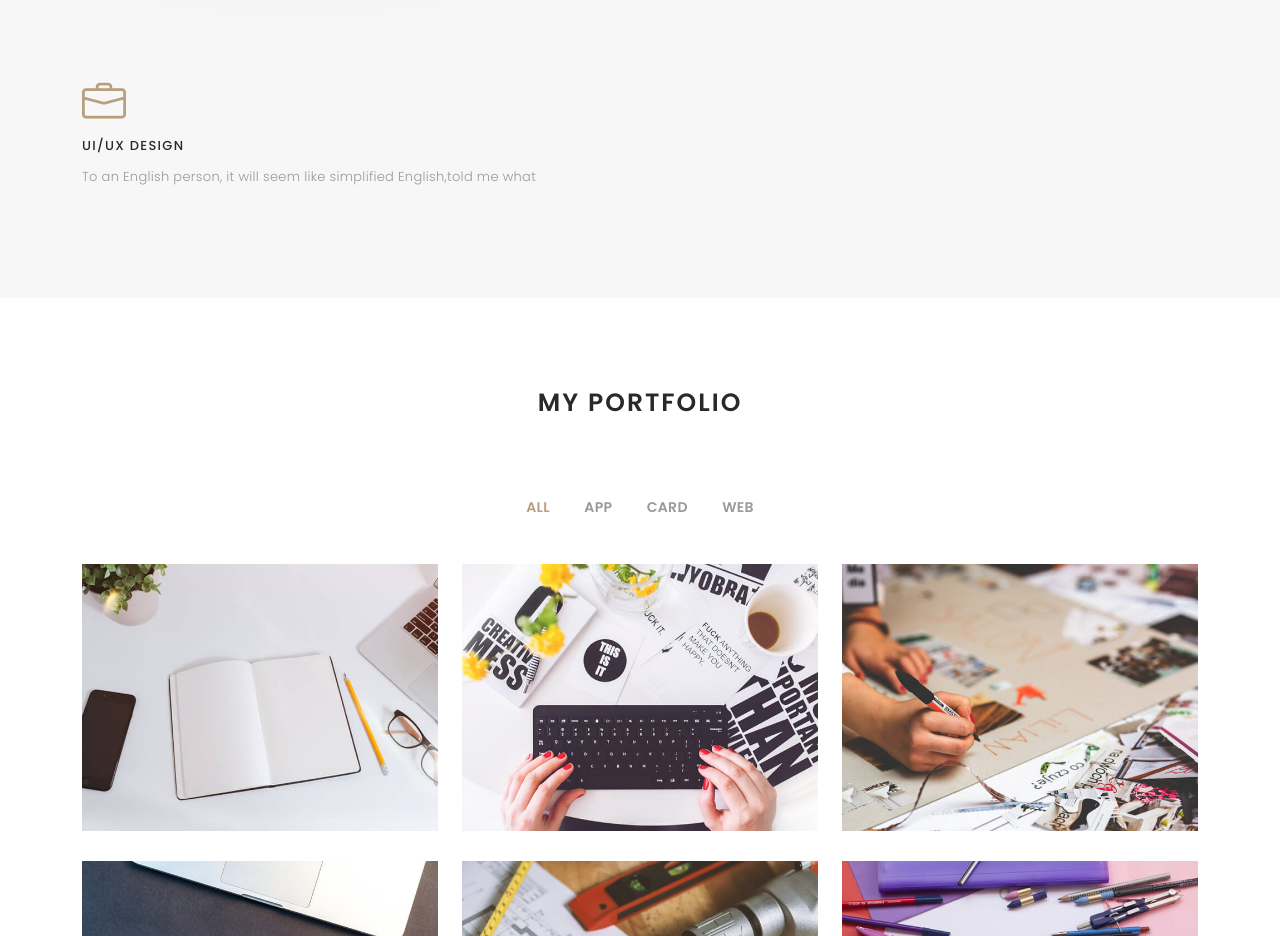
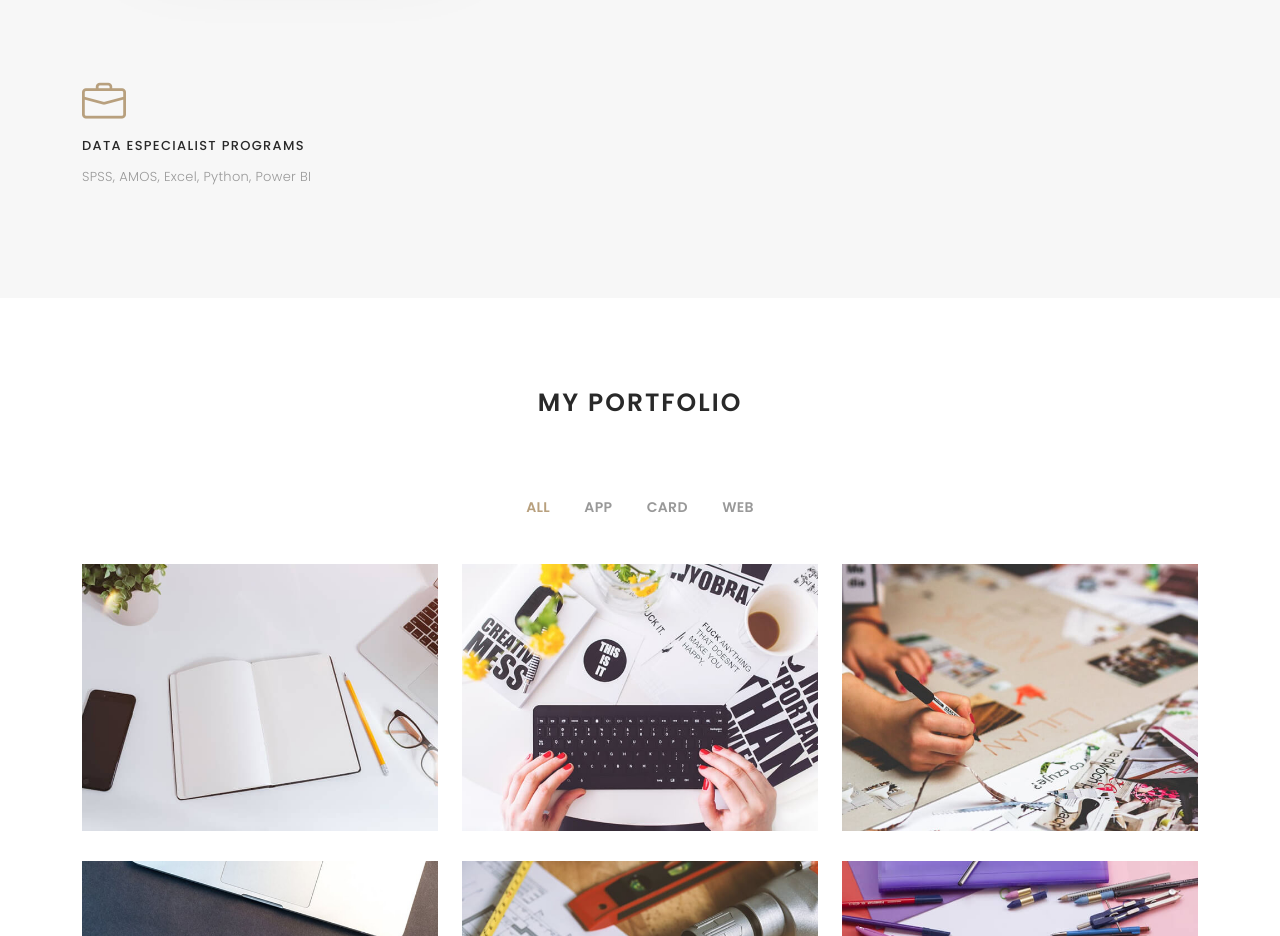
Before and after one commit to Gustavo-Martinez-Gutierrez/Real_sociedad_nacional_de_mineria_del_Peru, a plain HTML site: page index.html in a window 1280 px wide. Shown: the part 1340-2276 px from the top of the page. Drawn offline with nearby package versions, Linux system fonts and the light colour scheme; a web font is replaced by a local one.

Commit message:
Update index.html
description

```diff
--- a/index.html
+++ b/index.html
@@ -132,8 +132,8 @@
             <div class="swiper-slide">
               <div class="services-block">
                 <i class="bi bi-briefcase"></i>
-                <span>UI/UX DESIGN</span>
-                <p class="separator">To an English person, it will seem like simplified English,told me what </p>
+                <span>DATA ESPECIALIST PROGRAMS</span>
+                <p class="separator">SPSS, AMOS, Excel, Python, Power BI </p>
               </div>
             </div><!-- End testimonial item -->
 
@@ -141,15 +141,15 @@
               <div class="services-block">
                 <i class="bi bi-card-checklist"></i>
                 <span>BRAND IDENTITY</span>
-                <p class="separator">To an English person, it will seem like simplified English,told me what </p>
+                <p class="separator">To an emtrepeneur person, who Bridge Academic in Thesis Research with Strategic Data Insights for Startup Success </p>
               </div>
             </div><!-- End testimonial item -->
 
             <div class="swiper-slide">
               <div class="services-block">
                 <i class="bi bi-bar-chart"></i>
-                <span>WEB DESIGN</span>
-                <p class="separator">To an English person, it will seem like simplified English,told me what </p>
+                <span>LANGUAGES</span>
+                <p class="separator"> Fluency Spanish, advance english and portuguese, and a elementary french</p>
               </div>
             </div><!-- End testimonial item -->
 
@@ -157,7 +157,7 @@
               <div class="services-block">
                 <i class="bi bi-binoculars"></i>
                 <span>MOBILE APPS</span>
-                <p class="separator">To an English person, it will seem like simplified English,told me what </p>
+                <p class="separator"> You can communicate with me on WhatsApp using the number provided on the website or through LinkedIn. </p>
               </div>
             </div><!-- End testimonial item -->
 
@@ -165,15 +165,15 @@
               <div class="services-block">
                 <i class="bi bi-brightness-high"></i>
                 <span>Analytics</span>
-                <p class="separator">To an English person, it will seem like simplified English,told me what </p>
+                <p class="separator">Backed by a track record of successful guidance, I've supported startups with valuable insights. </p>
               </div>
             </div><!-- End testimonial item -->
 
             <div class="swiper-slide">
               <div class="services-block">
                 <i class="bi bi-calendar4-week"></i>
-                <span>PHOTOGRAPHY</span>
-                <p class="separator">To an English person, it will seem like simplified English,told me what </p>
+                <span>ORGANIZATION</span>
+                <p class="separator">T'm available for consultations with a minimum notice of two days.</p>
               </div>
             </div><!-- End testimonial item -->
 
```
